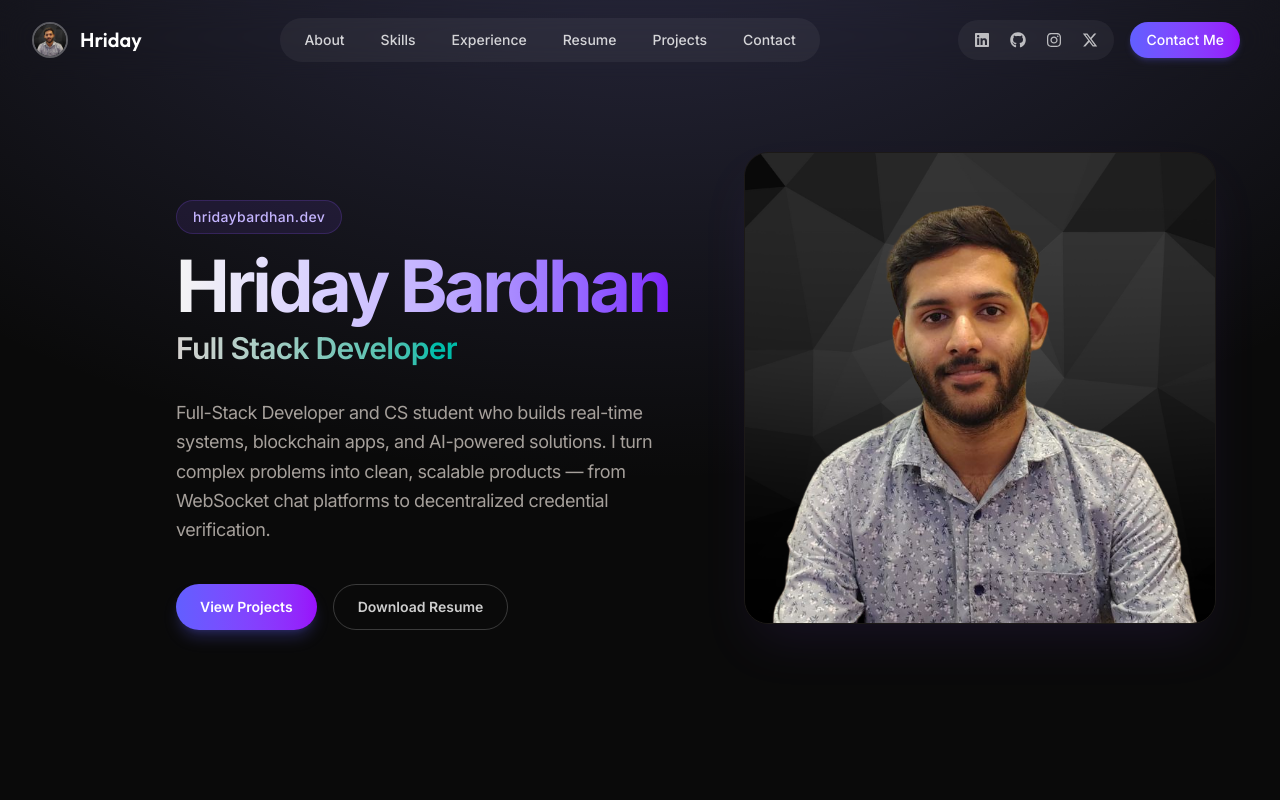
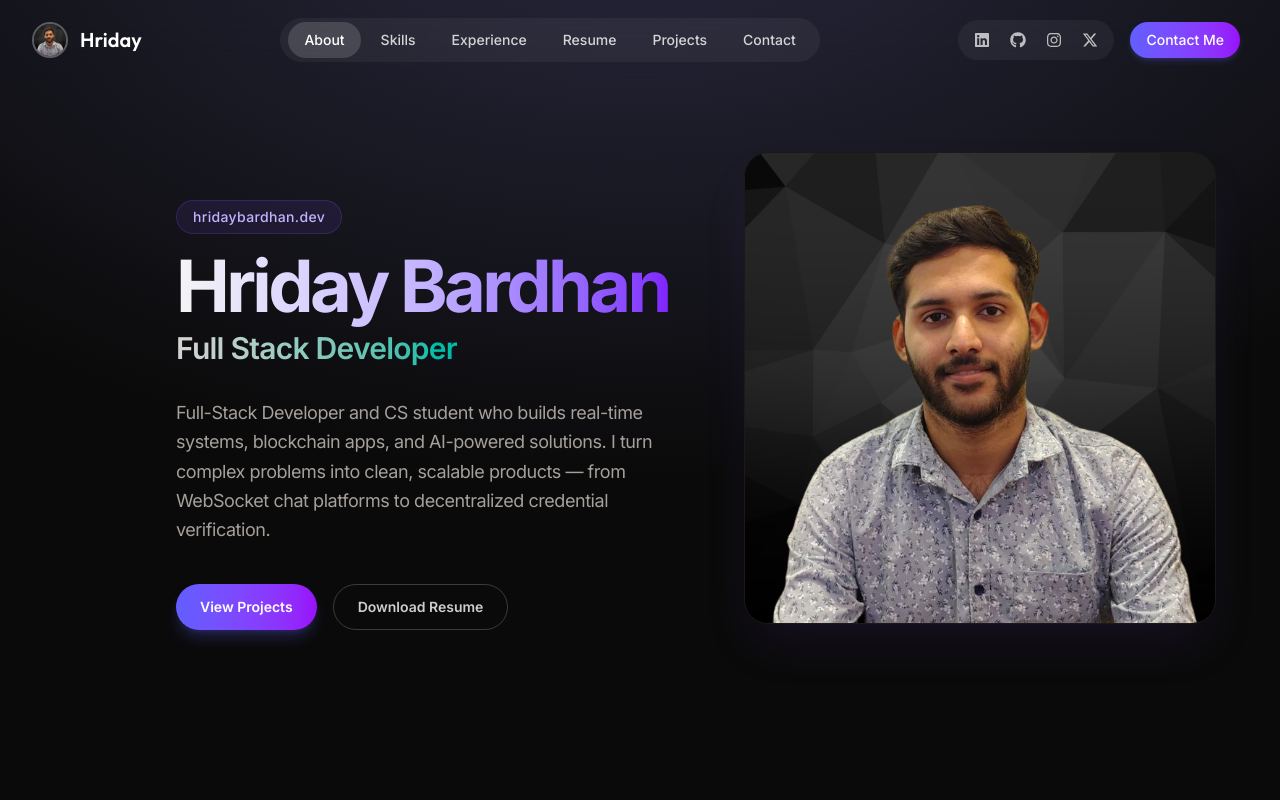
Before and after one commit to Survine/Portfolio-Hriday, a React (Vite) app: page / in a window 1280 px wide. Shown: the top 800 px of the page. Built offline with nearby package versions, Linux system fonts and the light colour scheme.

Commit message:
feat: add responsive Navbar component with scroll-aware styling and intersection tracking

```diff
--- a/src/components/Navbar.jsx
+++ b/src/components/Navbar.jsx
@@ -8,6 +8,7 @@ import { useEffect, useState } from "react";
 const Navbar = () => {
   const [scrolled, setScrolled] = useState(false);
   const [mobileOpen, setMobileOpen] = useState(false);
+  const [activeSection, setActiveSection] = useState("");
 
   useEffect(() => {
     const handleScroll = () => {
@@ -15,6 +16,28 @@ const Navbar = () => {
     };
     window.addEventListener("scroll", handleScroll);
     return () => window.removeEventListener("scroll", handleScroll);
+  }, []);
+
+  // Track active section with IntersectionObserver
+  useEffect(() => {
+    const sectionIds = navItems.map((item) => item.href);
+    const observer = new IntersectionObserver(
+      (entries) => {
+        entries.forEach((entry) => {
+          if (entry.isIntersecting) {
+            setActiveSection(entry.target.id);
+          }
+        });
+      },
+      { rootMargin: "-40% 0px -55% 0px" }
+    );
+
+    sectionIds.forEach((id) => {
+      const el = document.getElementById(id);
+      if (el) observer.observe(el);
+    });
+
+    return () => observer.disconnect();
   }, []);
 
   // Close mobile menu on resize
@@ -70,7 +93,11 @@ const Navbar = () => {
               <button
                 key={index}
                 onClick={() => scrollToSection(item.href)}
-                className="px-4 py-2 text-sm font-medium text-white/80 hover:text-white rounded-full hover:bg-white/10 transition-all duration-300"
+                className={`px-4 py-2 text-sm font-medium rounded-full transition-all duration-300 ${
+                  activeSection === item.href
+                    ? "text-white bg-white/15"
+                    : "text-white/80 hover:text-white hover:bg-white/10"
+                }`}
               >
                 {item.label}
               </button>
@@ -157,7 +184,11 @@ const Navbar = () => {
             <button
               key={index}
               onClick={() => scrollToSection(item.href)}
-              className="block w-full text-left px-4 py-3 text-sm font-medium text-white/80 hover:text-white hover:bg-white/10 rounded-lg transition-all duration-200"
+              className={`block w-full text-left px-4 py-3 text-sm font-medium rounded-lg transition-all duration-200 ${
+                activeSection === item.href
+                  ? "text-white bg-white/15"
+                  : "text-white/80 hover:text-white hover:bg-white/10"
+              }`}
             >
               {item.label}
             </button>
```
